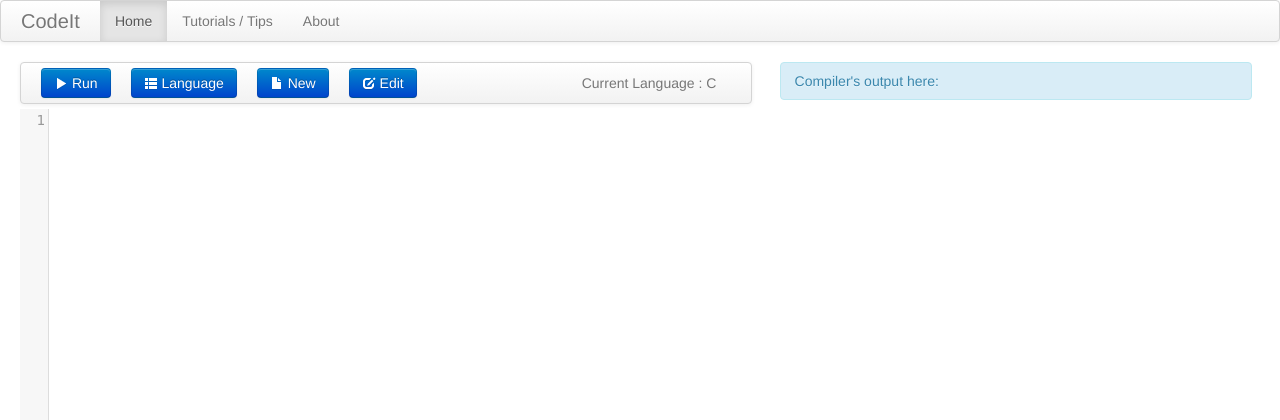
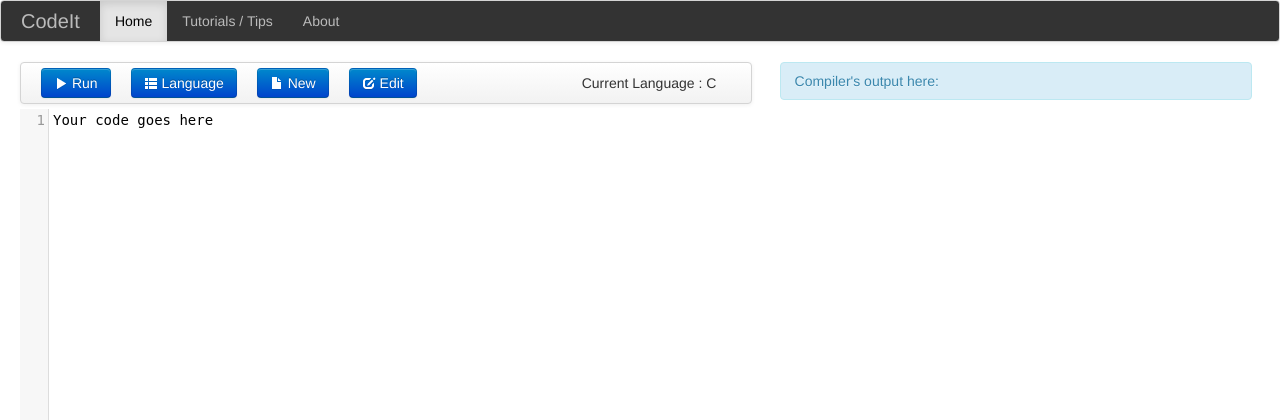
Before and after one commit to rohandalvi/final_codeIt, a PHP site: page /codeIt/ in a window 1280 px wide. Shown: the top 420 px of the page. Run offline with PHP 8.4, Linux system fonts and the light colour scheme; some libraries are stand-ins or nearby versions.

Commit message:
minor BUT many UI changes

```diff
--- a/index.php
+++ b/index.php
@@ -110,13 +110,18 @@
 	  <div class="row-fluid" style="margin-right:-20px;">
 		<div class="row">
 			    <div class="navbar" >
-					<div class="navbar-inner" style="margin-left:20px;">
+					<div class="navbar-inner" style="margin-left:20px; background-image: linear-gradient(to bottom, #333, #333);">
 					<!-- Author: Shardul Bagade; Comment: Added href URL. -->
-					<a class="brand" href=<?php echo BASE_URL."/codeIt/index.php" ?>>CodeIt</a>
+					<a class="brand" style="color: #bbb; text-shadow: none;"
+						href=<?php echo BASE_URL."/codeIt/index.php" ?>>CodeIt</a>
 					<ul class="nav">
-					<li class="active"><a href=<?php echo BASE_URL."/codeIt/index.php" ?>>Home</a></li>
-					<li><a href=<?php echo BASE_URL."/codeIt/tutorials_tips.php" ?>>Tutorials / Tips</a></li>
-					<li><a href="about.php">About</a></li>
+					<li class="active">
+						<a style="color: #000; text-shadow: none;"
+							href=<?php echo BASE_URL."/codeIt/index.php" ?>>Home</a></li>
+					<li><a style="color: #bbb; text-shadow: none;"
+							href=<?php echo BASE_URL."/codeIt/tutorials_tips.php" ?>>Tutorials / Tips</a></li>
+					<li><a style="color: #bbb; text-shadow: none;"
+							href="about.php">About</a></li>
 
 
 					</ul>
@@ -160,7 +165,7 @@
 					<!-- Author: SB; Comment: used pull-right class of bootstrap instead of hardcoding the style of the label -->
 					<ul class="nav pull-right">
 					  <li class="">
-						<label style="padding: 10px 15px 5px; color: #777777;">
+						<label style="padding: 10px 15px 5px; color: #333; cursor: default;">
 						  Current Language :  <?php echo $currLang ?>
 						</label>
 					  </li>
@@ -355,6 +360,7 @@
                             lineNumbers: true,
                             indentUnit: 4,
                             tabMode: "shift",
+							placeholder: "Your code goes here",
                             matchBrackets: true
                             });
                                <?php }?>
@@ -365,6 +371,7 @@
                                lineNumbers: true,
                                smartIndent: true,
                                tabMode: "shift",
+							   placeholder: "Your code goes here",
                                matchBrackets: true
 
                             });
@@ -374,6 +381,7 @@
                             var editor = CodeMirror.fromTextArea(document.getElementById("code"), {
                             lineNumbers: true,
                             matchBrackets: true,
+							placeholder: "Your code goes here",
                             mode: "text/x-c++src"
                             });
                               <?php } ?>
@@ -383,6 +391,7 @@
                                 value:"class",
                                 lineNumbers: true,
                                 matchBrackets: true,
+								placeholder: "Your code goes here",
                                 mode: "text/x-java"
                                 });
 
@@ -398,6 +407,7 @@
                                     mode: "text/x-php",
                                     indentUnit: 4,
                                     indentWithTabs: true,
+									placeholder: "Your code goes here",
                                     enterMode: "keep",
                                     tabMode: "shift"
 
```
